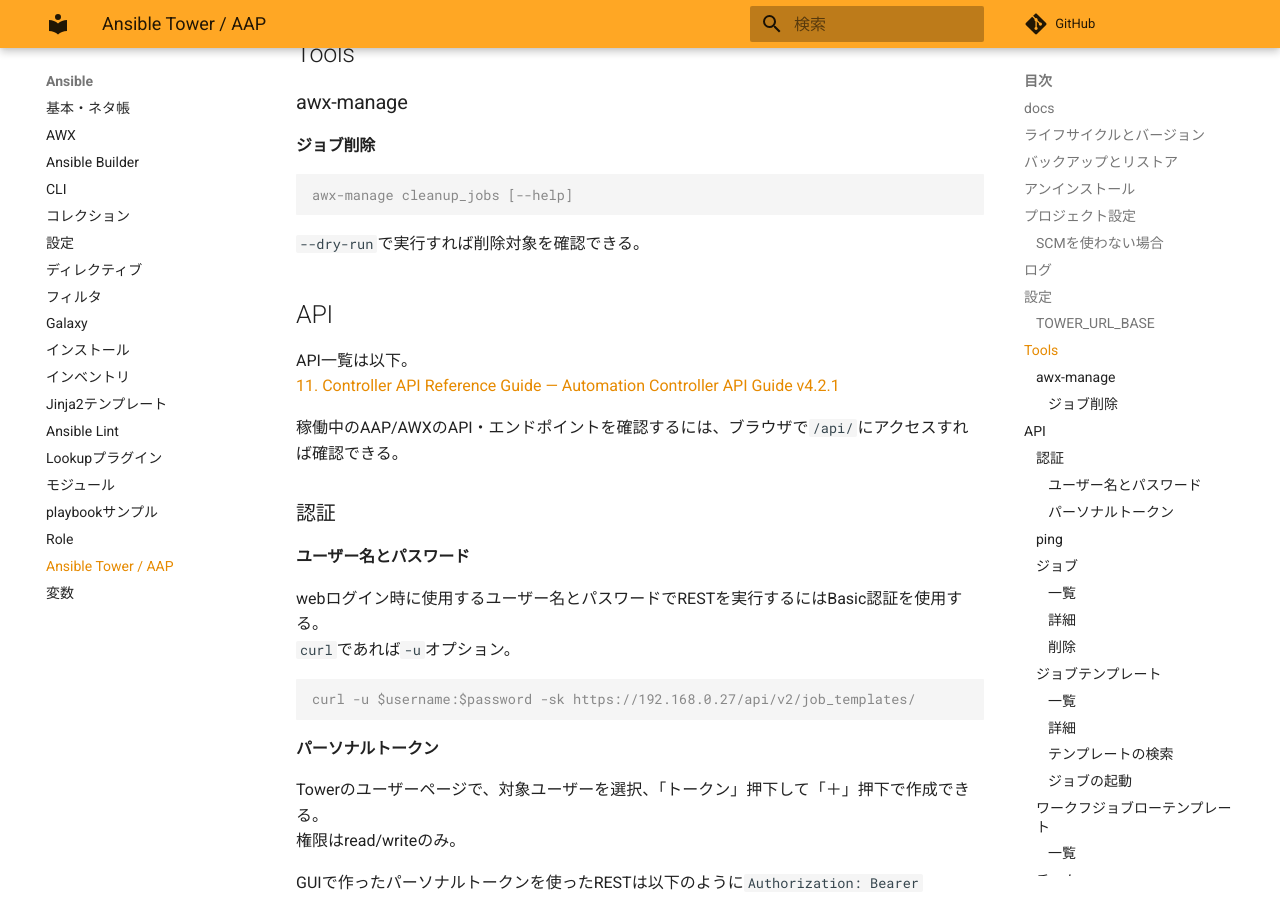
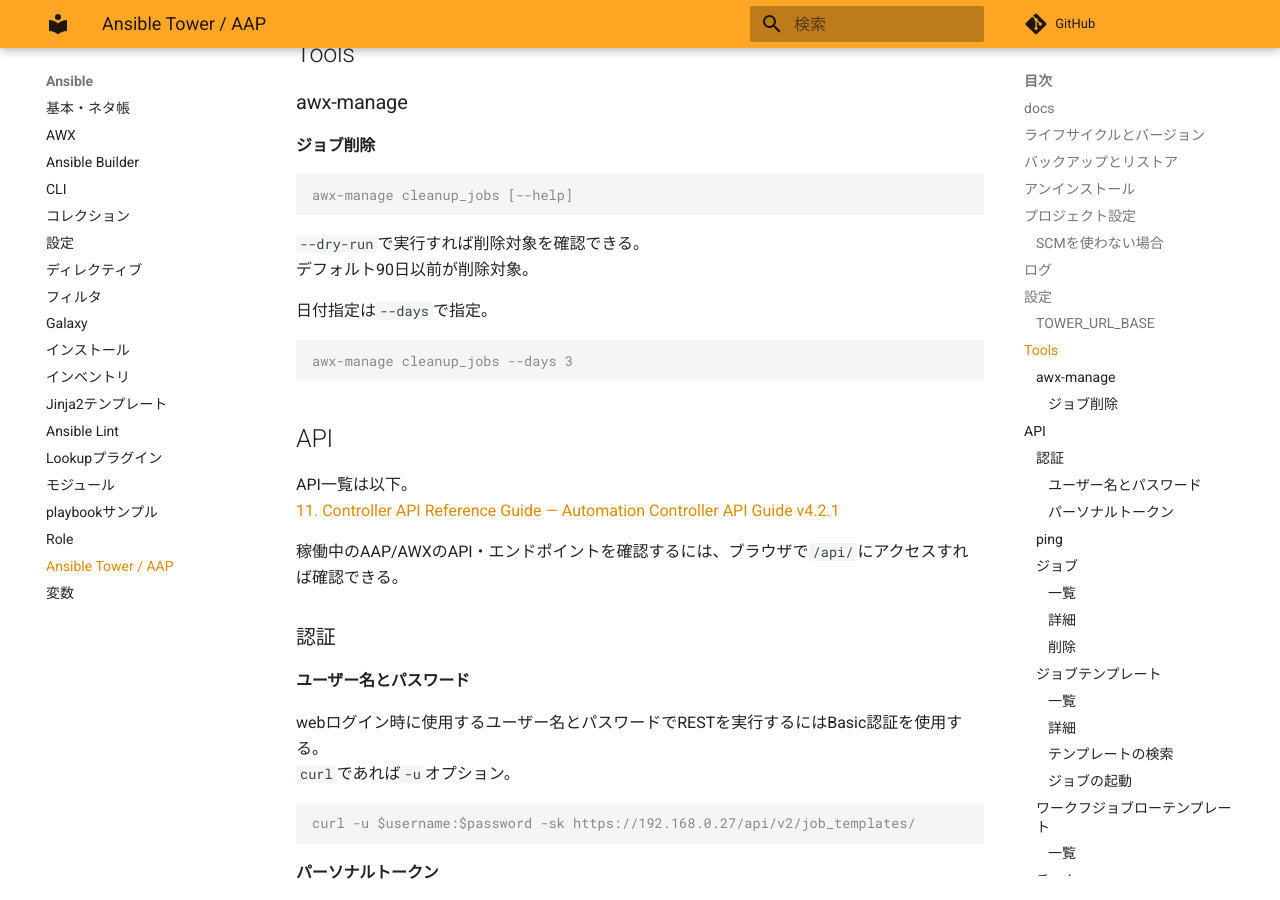
Before and after one commit to zaki-lknr/docs, an MkDocs documentation site: the page built from docs/Ansible/tower.md, in a window 1280 px wide and 900 px high, scrolled down 2217 px. Built offline with MkDocs 1.6.1 and Material for MkDocs 9.7.7, drawn with Linux system fonts in a browser that asks for light colours; comment, search, counter and statistics services are not loaded.

Commit message:
add: ansible/tower: awx-manager: cleanup_jobsの--days指定

````diff
--- a/docs/Ansible/tower.md
+++ b/docs/Ansible/tower.md
@@ -80,6 +80,13 @@ awx-manage cleanup_jobs [--help]
 ```
 
 `--dry-run`で実行すれば削除対象を確認できる。
+デフォルト90日以前が削除対象。
+
+日付指定は`--days`で指定。
+
+```console
+awx-manage cleanup_jobs --days 3
+```
 
 ## API
 
````
